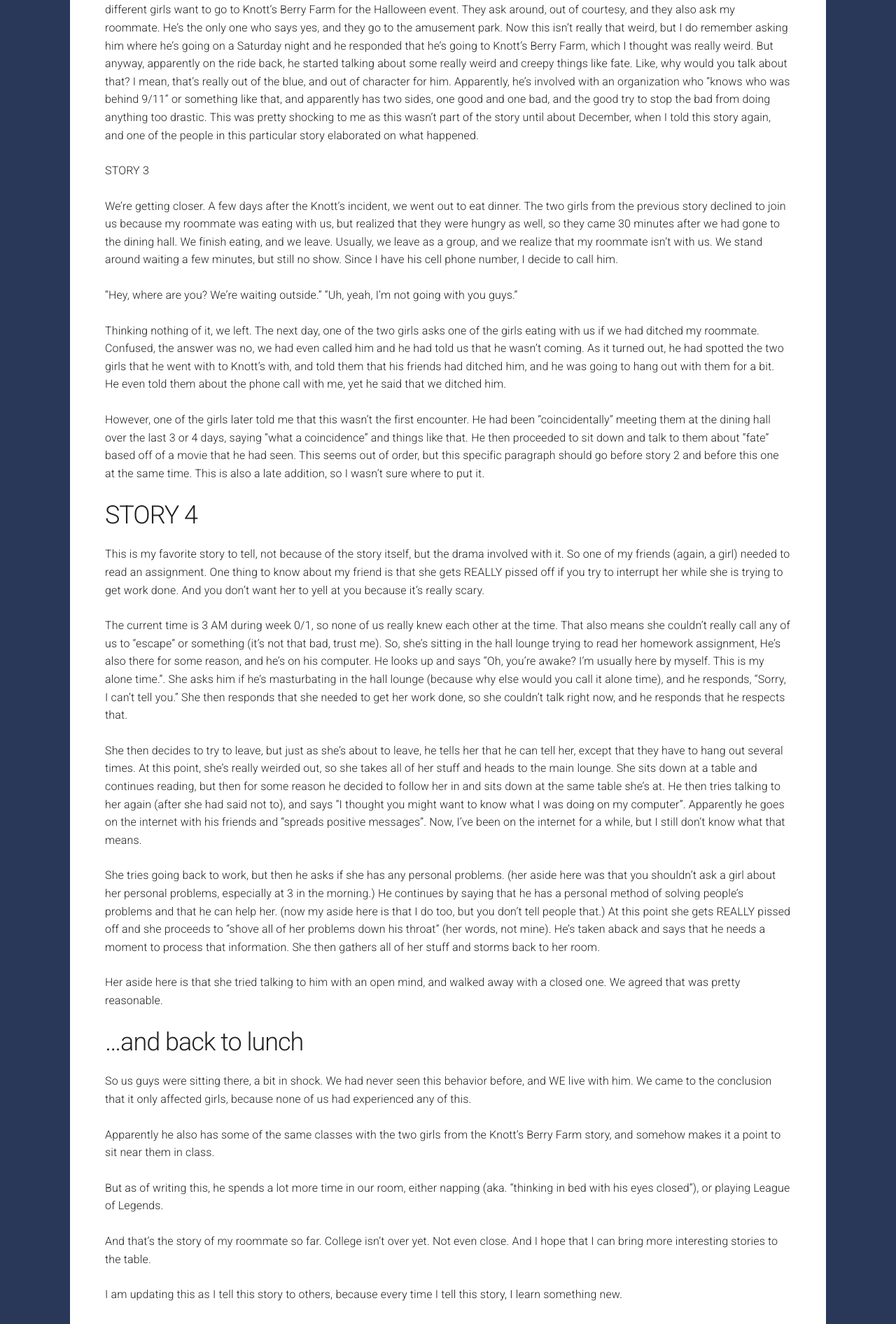
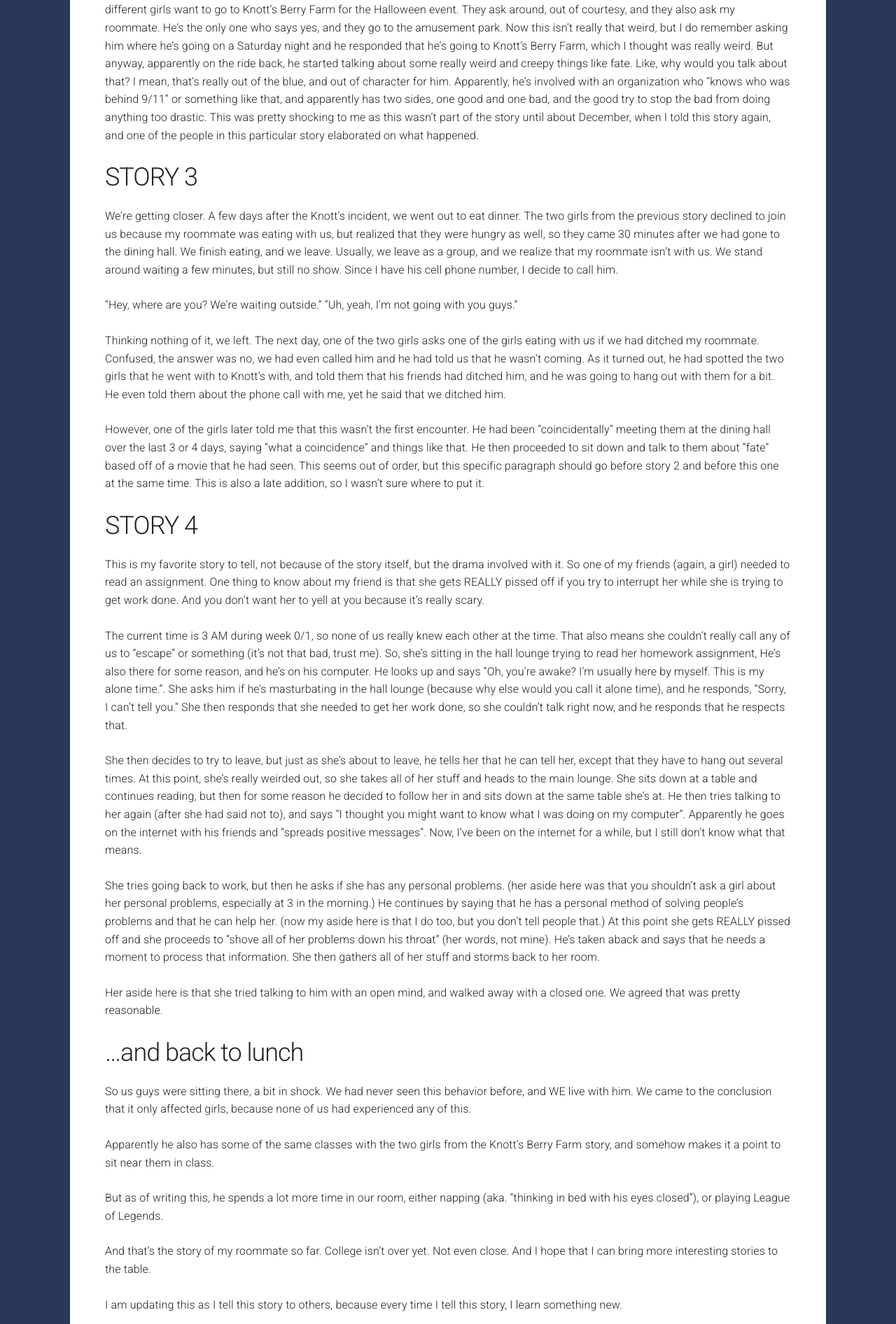
Before and after one commit to thinkaliker/thinkaliker.com, a Jekyll site: the page built from _posts/2013-11-28-college-stories-1.md, in a window 1280 px wide. Shown: the part 1081-2973 px from the top of the page at 70% size. Built offline with Jekyll 4.4.1, drawn with Linux system fonts in a browser that asks for light colours; nearby versions of some CDN libraries; comment, search, counter and statistics services are not loaded.

```diff
--- a/_posts/2013-11-28-college-stories-1.md
+++ b/_posts/2013-11-28-college-stories-1.md
@@ -26,7 +26,7 @@ This one isn't as bad of a story, and it's really more of an instance, but it's
 
 Again, this isn't a story, and more of a one-off instance, but it's also important, as these were told in the order at that one lunch. So, two different girls want to go to Knott's Berry Farm for the Halloween event. They ask around, out of courtesy, and they also ask my roommate. He's the only one who says yes, and they go to the amusement park. Now this isn't really that weird, but I do remember asking him where he's going on a Saturday night and he responded that he's going to Knott's Berry Farm, which I thought was really weird. But anyway, apparently on the ride back, he started talking about some really weird and creepy things like fate. Like, why would you talk about that? I mean, that's really out of the blue, and out of character for him. Apparently, he's involved with an organization who "knows who was behind 9/11" or something like that, and apparently has two sides, one good and one bad, and the good try to stop the bad from doing anything too drastic. This was pretty shocking to me as this wasn't part of the story until about December, when I told this story again, and one of the people in this particular story elaborated on what happened.
 
-STORY 3
+## STORY 3
 
 We're getting closer. A few days after the Knott's incident, we went out to eat dinner. The two girls from the previous story declined to join us because my roommate was eating with us, but realized that they were hungry as well, so they came 30 minutes after we had gone to the dining hall. We finish eating, and we leave. Usually, we leave as a group, and we realize that my roommate isn't with us. We stand around waiting a few minutes, but still no show. Since I have his cell phone number, I decide to call him.
 
```
